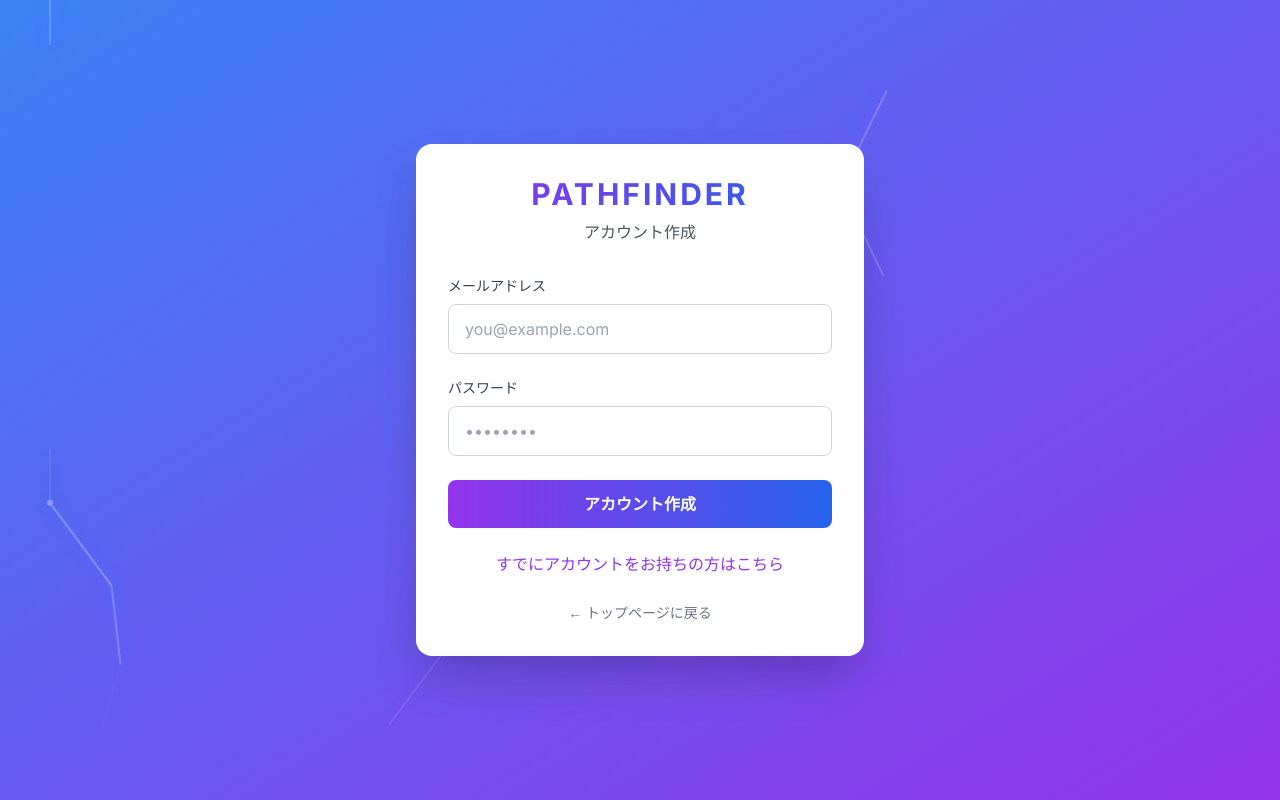
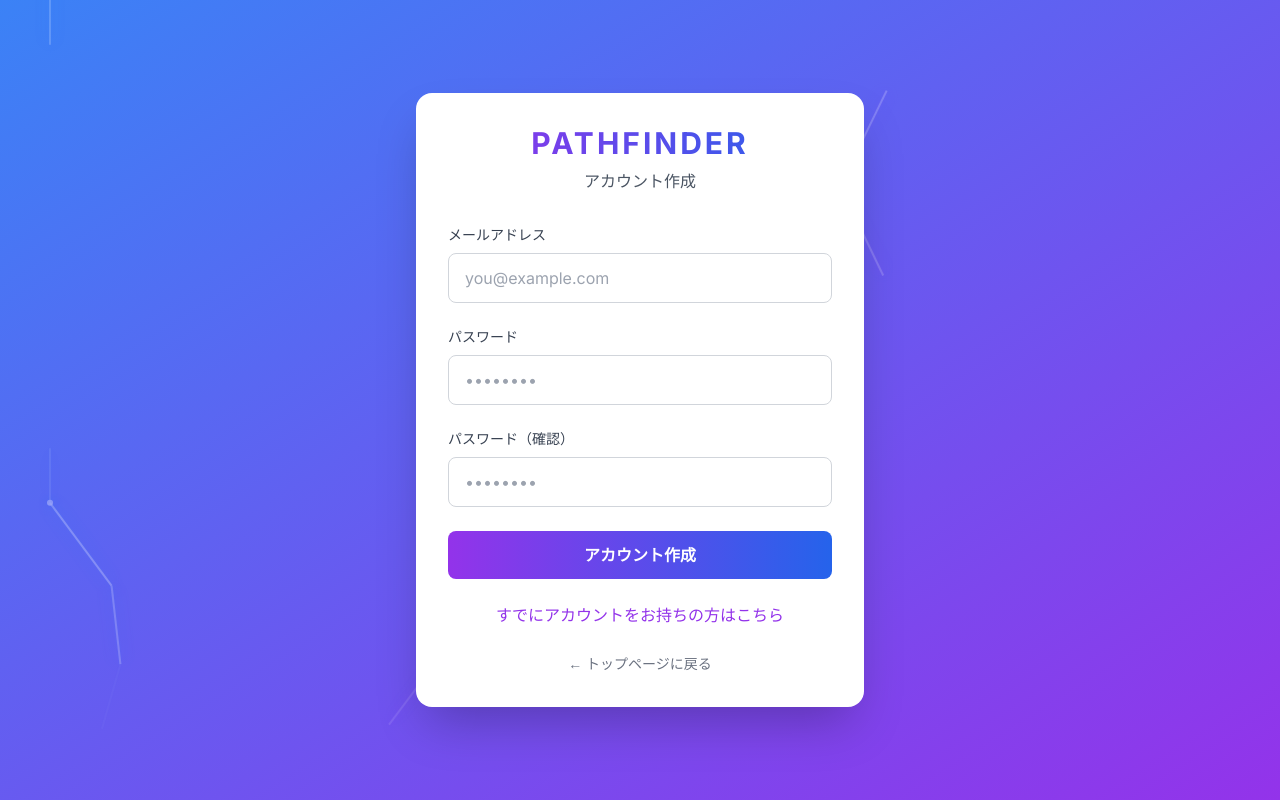
Before and after one commit to youhyun0730/pathfinder, a Next.js app: page /login in a window 1280 px wide. Both pictures are taken after a click on the button "アカウントをお持ちでない方はこちら". Built offline with nearby package versions, Linux system fonts and the light colour scheme; no server answers.

Commit message:
Remove email auth

```diff
--- a/app/login/page.tsx
+++ b/app/login/page.tsx
@@ -8,6 +8,7 @@
 export default function LoginPage() {
   const [email, setEmail] = useState('');
   const [password, setPassword] = useState('');
+  const [confirmPassword, setConfirmPassword] = useState('');
   const [isSignUp, setIsSignUp] = useState(false);
   const [loading, setLoading] = useState(false);
   const [message, setMessage] = useState('');
@@ -19,25 +20,26 @@
 
     try {
       if (isSignUp) {
+        // パスワード確認チェック
+        if (password !== confirmPassword) {
+          setMessage('パスワードが一致しません');
+          setLoading(false);
+          return;
+        }
+
         // サインアップ
         const { data, error } = await supabase.auth.signUp({
           email,
           password,
-          options: {
-            emailRedirectTo: `${window.location.origin}/auth/callback`,
-          },
         });
 
         if (error) throw error;
 
         if (data.user) {
-          // メール確認が必要かチェック
-          if (data.user.confirmed_at) {
-            setMessage('✅ アカウントが作成されました！ログインしてください。');
-            setIsSignUp(false);
-          } else {
-            setMessage('📧 確認メールを送信しました。メール内のリンクをクリックしてアカウントを有効化してください。');
-          }
+          setMessage('✅ アカウントが作成されました！ログインしてください。');
+          setIsSignUp(false);
+          setPassword('');
+          setConfirmPassword('');
         }
       } else {
         // ログイン
@@ -146,6 +148,24 @@
             />
           </div>
 
+          {isSignUp && (
+            <div>
+              <label htmlFor="confirmPassword" className="block text-sm font-medium text-gray-700 mb-2">
+                パスワード（確認）
+              </label>
+              <input
+                id="confirmPassword"
+                type="password"
+                value={confirmPassword}
+                onChange={(e) => setConfirmPassword(e.target.value)}
+                required
+                minLength={6}
+                className="w-full px-4 py-3 border border-gray-300 rounded-lg focus:ring-2 focus:ring-purple-500 focus:border-transparent outline-none transition text-black"
+                placeholder="••••••••"
+              />
+            </div>
+          )}
+
           {message && (
             <div className={`p-4 rounded-lg ${
               message.includes('エラー') || message.includes('失敗')
```
